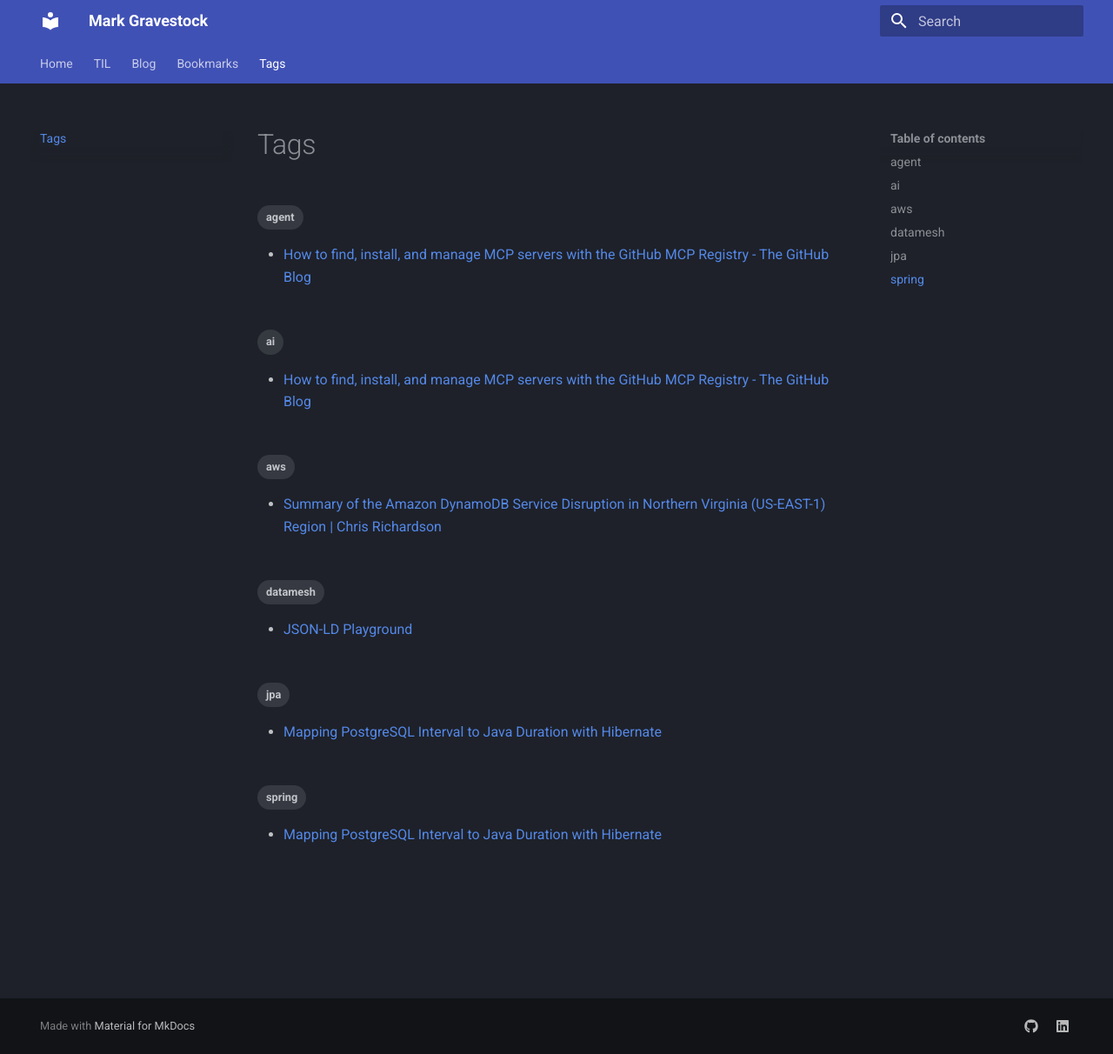
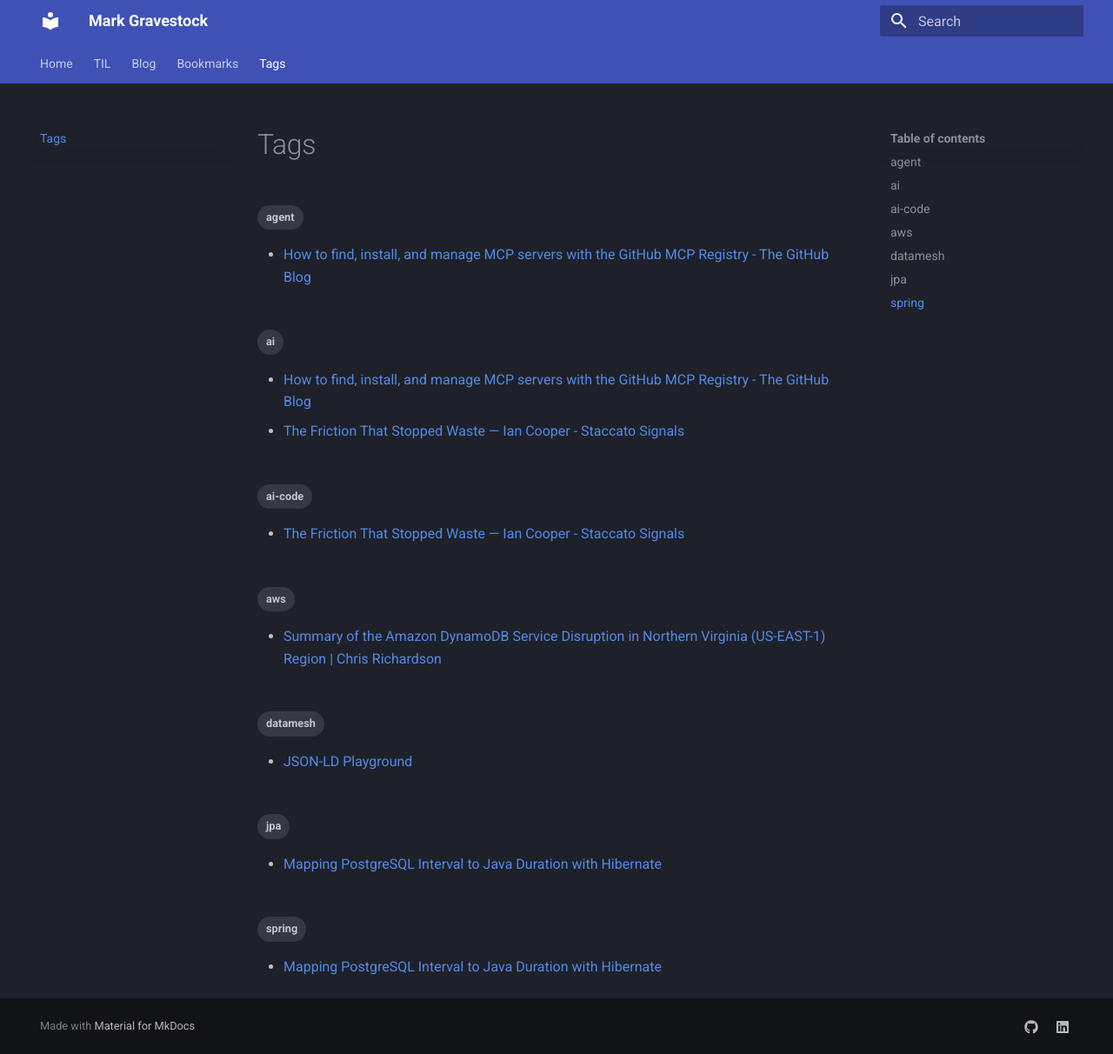
Before and after one commit to MarkGravestock/personal-site, an MkDocs documentation site: the page built from docs/tags.md, in a window 1280 px wide and 1212 px high. Shown: the whole window at 87% size. Built offline with MkDocs 1.6.1 and Material for MkDocs 9.7.7, drawn with Linux system fonts in a browser that asks for light colours.

Commit message:
chore: update bookmarks 2026-04-28

```diff
--- a/docs/bookmarks/index.md
+++ b/docs/bookmarks/index.md
@@ -8,6 +8,10 @@ A collection of useful things I've found on the web.
 ## April 2026
 
 <div class="grid cards" markdown>
+
+- **[The Friction That Stopped Waste — Ian Cooper - Staccato Signals](posts/2026-04-28-the-friction-that-stopped-waste-ian-cooper-staccat.md)**
+
+    `#ai` `#ai-code` · ian-cooper.writeas.com · 28 Apr
 
 - **[GitHub - ChrisTitusTech/winutil: Chris Titus Tech's Windows Utility - Install Programs, Tweaks, Fixes, and Updates · GitHub](posts/2026-04-26-github-christitustech-winutil-chris-titus-tech-s-w.md)**
 
--- /dev/null
+++ b/docs/bookmarks/posts/2026-04-28-the-friction-that-stopped-waste-ian-cooper-staccat.md
@@ -0,0 +1,11 @@
+---
+title: "The Friction That Stopped Waste — Ian Cooper - Staccato Signals"
+date: 2026-04-28
+tags:
+  - ai
+  - ai-code
+---
+
+**[The Friction That Stopped Waste — Ian Cooper - Staccato Signals](https://ian-cooper.writeas.com/the-friction-that-stopped-waste)**
+
+ian-cooper.writeas.com · 28 Apr 2026
```
